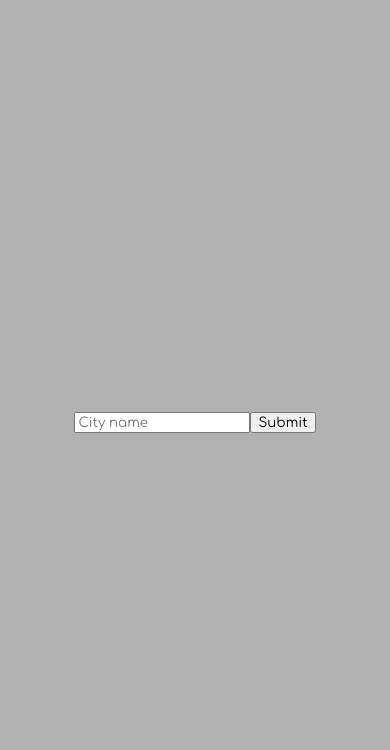
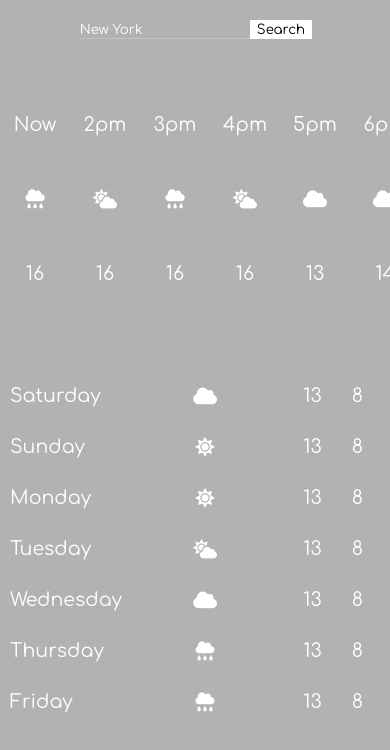
Before and after one commit to thomaspessato/ios-weather, a React (Create React App) app: page / in a window 390 px wide. Shown: the top 750 px of the page. Built offline with nearby package versions, Linux system fonts and the light colour scheme; no server answers.

Commit message:
[+] hour cards / day cards

```diff
--- a/public/index.html
+++ b/public/index.html
@@ -5,6 +5,7 @@
     <link rel="shortcut icon" href="%PUBLIC_URL%/favicon.ico" />
     <meta name="viewport" content="width=device-width, initial-scale=1" />
     <link href="https://fonts.googleapis.com/css?family=Comfortaa&display=swap" rel="stylesheet">
+    <link rel="stylesheet" href="https://cdnjs.cloudflare.com/ajax/libs/font-awesome/5.8.2/css/all.css">
     <meta name="theme-color" content="#000000" />
     <!--
       manifest.json provides metadata used when your web app is installed on a
--- a/src/App.css
+++ b/src/App.css
@@ -1,5 +1,10 @@
 * {
   font-family: 'Comfortaa', cursive;
+}
+
+body {
+  margin: 0;
+  overflow: hidden;
 }
 
 .App {
@@ -8,9 +13,10 @@
   left: 0;
   bottom: 0;
   top: 0;
-  display: flex;
+  /* display: flex; */
   justify-content: center;
   align-items: center;
+  overflow: auto;
 }
 
 .App-logo {
@@ -21,6 +27,34 @@
 
 .weather-app {
   display: flex;
+  flex-direction: column;
+  flex: 1;
+}
+
+.main-card__hourly {
+  display: flex;
+  position: relative;
+  color: white;
+  overflow: auto;
+  max-width: 1340px;
+  margin: 20px auto;
+  width: 100%;
+  /* border-bottom: 1px solid white; */
+}
+
+.main-card__daily {
+    position: relative;
+    display: flex;
+    flex-direction: column;
+    color: white;
+    border-top: 1px solid #c6c6c64f;
+    margin-bottom: 20px;
+    margin-top: 20px;
+    padding-top: 30px;
+    max-width: 1340px;
+    width: 100%;
+    justify-content: center;
+    margin: 0 auto;
 }
 
 
@@ -38,7 +72,10 @@
 }
 
 
-body {
-  margin: 0;
-  overflow: hidden;
+
+@media(max-width: 400px) {
+  .hour-card {
+      font-size: 1.2em;
+      min-width: 70px;
+  }
 }
--- a/src/App.js
+++ b/src/App.js
@@ -2,6 +2,8 @@ import React from 'react';
 import './App.css';
 import Rain from "./Rain";
 import MainCard from "./MainCard";
+import HourCard from "./HourCard";
+import DayCard from "./DayCard";
 
 class App extends React.Component {
   render() {
@@ -9,6 +11,29 @@ class App extends React.Component {
       <div style={{background: "rgba(0,0,0,0.3)"}} className="App">
         <div class="weather-app">
           <MainCard></MainCard>
+          <div class="main-card__hourly">
+              <HourCard time="Now" temperature="16" weather="rain"></HourCard>
+              <HourCard time="2pm" temperature="16" weather="sun/cloud"></HourCard>
+              <HourCard time="3pm" temperature="16" weather="rain"></HourCard>
+              <HourCard time="4pm" temperature="16" weather="sun/cloud"></HourCard>
+              <HourCard time="5pm" temperature="13" weather="cloud"></HourCard>
+              <HourCard time="6pm" temperature="14" weather="cloud"></HourCard>
+              <HourCard time="7pm" temperature="16" weather="sun"></HourCard>
+              <HourCard time="8pm" temperature="16" weather="rain"></HourCard>
+              <HourCard time="9pm" temperature="16" weather="sun/cloud"></HourCard>
+              <HourCard time="10pm" temperature="13" weather="cloud"></HourCard>
+              <HourCard time="11pm" temperature="14" weather="cloud"></HourCard>
+              <HourCard time="12pm" temperature="16" weather="sun"></HourCard>
+          </div>
+          <div class="main-card__daily">
+              <DayCard day="Saturday" maxTemperature="13" minTemperature="8" weather="cloud"></DayCard>
+              <DayCard day="Sunday" maxTemperature="13" minTemperature="8" weather="sun"></DayCard>
+              <DayCard day="Monday" maxTemperature="13" minTemperature="8" weather="sun"></DayCard>
+              <DayCard day="Tuesday" maxTemperature="13" minTemperature="8" weather="sun/cloud"></DayCard>
+              <DayCard day="Wednesday" maxTemperature="13" minTemperature="8" weather="cloud"></DayCard>
+              <DayCard day="Thursday" maxTemperature="13" minTemperature="8" weather="rain"></DayCard>
+              <DayCard day="Friday" maxTemperature="13" minTemperature="8" weather="rain"></DayCard>
+          </div>
         </div>
       </div>
     );
--- /dev/null
+++ b/src/DayCard.css
@@ -0,0 +1,43 @@
+.day-card {
+    display: flex;
+    /* justify-content: space-around; */
+    align-items: center;
+    font-size: 2em;
+    margin: 15px 0px;
+}
+
+.day-card__day {
+    flex: 1 1;
+    max-width: 90px;
+    min-width: 110px;
+}
+
+.day-card i {
+    margin: 0 50px;
+    flex: 1;
+    justify-content: center;
+    align-items: center;
+    text-align: center;
+}
+
+.day-card div {
+    width: 90px;
+    min-width: 40px;
+    /* text-align: center; */
+    display: flex;
+}
+
+.day-card div span {
+    flex: 1;
+    text-align: center;
+}
+
+@media(max-width: 400px) {
+    .day-card {
+        display: flex;
+        /* justify-content: space-around; */
+        align-items: center;
+        font-size: 19px;
+        margin: 15px 10px;
+    }
+}
--- /dev/null
+++ b/src/DayCard.js
@@ -0,0 +1,47 @@
+import React from 'react';
+import "./DayCard.css";
+import API from "./API";
+import Rain from "./Rain";
+import Clear from "./Clear";
+
+class DayCard extends React.Component {
+    constructor(props) {
+        super(props);
+        this.state = {};
+    }
+
+    render() {
+
+        let weather = "";
+        switch(this.props.weather) {
+            case "cloud":
+                weather = <i class="fas fa-cloud"></i>;
+                break;
+            case "sun":
+                weather = <i class="fas fa-sun"></i>
+                break;
+            case "rain":
+                weather = <i class="fas fa-cloud-rain"></i>
+                break;
+            case "sun/cloud":
+                weather = <i class="fas fa-cloud-sun"></i>
+                break;
+            default:
+                weather = <i class="fas fa-cloud"></i>;
+        }
+
+        return (
+            <div class="day-card">
+                <span class="day-card__day">{this.props.day}</span>
+                {weather}
+                <div>
+                    <span class="day-card__max-temp">{this.props.maxTemperature}</span>
+                    <span class="day-card__min-temp">{this.props.minTemperature}</span>
+                </div>
+            </div>
+        )
+    }
+
+}
+
+export default DayCard;
--- /dev/null
+++ b/src/HourCard.css
@@ -0,0 +1,37 @@
+
+
+.hour-card {
+    display: flex;
+    /* height: 240px; */
+    flex: 1 1;
+    align-items: center;
+    flex-direction: column;
+    justify-content: space-around;
+    font-size: 1.7em;
+    transition: all 200ms ease;
+}
+
+.hour-card:hover {
+    color: goldenrod;
+}
+
+.hour-card span {
+    margin: 15px 0;
+}
+
+@media(max-width: 400px) {
+    .hour-card {
+
+    }
+
+    .hour-card {
+        display: flex;
+        height: 240px;
+        flex: 1;
+        align-items: center;
+        flex-direction: column;
+        justify-content: space-around;
+        font-size: 1.2em;
+        min-width: 70px;
+    }
+}
--- /dev/null
+++ b/src/HourCard.js
@@ -0,0 +1,44 @@
+import React from 'react';
+import "./HourCard.css";
+import API from "./API";
+import Rain from "./Rain";
+import Clear from "./Clear";
+
+class HourCard extends React.Component {
+    constructor(props) {
+        super(props);
+        this.state = {};
+    }
+
+    render() {
+        let weather = "";
+        switch(this.props.weather) {
+            case "cloud":
+                weather = <i class="fas fa-cloud"></i>;
+                break;
+            case "sun":
+                weather = <i class="fas fa-sun"></i>
+                break;
+            case "rain":
+                weather = <i class="fas fa-cloud-rain"></i>
+                break;
+            case "sun/cloud":
+                weather = <i class="fas fa-cloud-sun"></i>
+                break;
+            default:
+                weather = <i class="fas fa-cloud"></i>;
+        }
+
+
+        return (
+            <div class="hour-card">
+                <span class="hour-card__time">{this.props.time}</span>
+                {weather}
+                <span class="hour-card__temperature">{this.props.temperature}</span>
+            </div>
+        )
+    }
+
+}
+
+export default HourCard;
--- a/src/MainCard.css
+++ b/src/MainCard.css
@@ -33,3 +33,38 @@
     font-weight: 400;
     margin: 0;
 }
+
+.main-card form {
+    margin-top: 20px;
+    margin-bottom: 20px;
+}
+
+
+
+.main-card__city-form {
+    /* display: flex; */
+    /* font-size: 32px; */
+    /* display: flex; */
+}
+
+.main-card__city-query {
+    border: none;
+    border-bottom: 1px solid rgba(255, 255, 255, 0.19);
+    text-align: left;
+    background: transparent;
+    color: white;
+}
+
+.main-card__search {
+    background: white;
+    border: none;
+    color: black;
+    border: 1px solid white;
+    transition: all 200ms ease;
+    cursor: pointer;
+}
+
+.main-card__search:hover {
+    background: lightgray;
+    border-color: lightgray;
+}
--- a/src/MainCard.js
+++ b/src/MainCard.js
@@ -3,26 +3,39 @@ import "./MainCard.css";
 import API from "./API";
 import Rain from "./Rain";
 import Clear from "./Clear";
+import HourCard from "./HourCard";
 
 class MainCard extends React.Component {
 
     constructor(props) {
         super(props);
-        this.state = {value: ''};
+        this.state = {value: 'New York'};
         this.handleChange = this.handleChange.bind(this);
         this.handleSubmit = this.handleSubmit.bind(this);
     }
 
     componentDidMount() {
         console.log("fetching data");
-        // this.getCityWeather('Porto Alegre').then((data) => {
-            // this.setState({data});
-        // })
+        this.getCityWeather(this.state.value).then((data) => {
+            this.setState({data});
+        })
+
+        this.getCityWeatherDays(7, this.state.value).then((data) => {
+            console.log(data);
+        })
     }
 
     getCityWeather(cityName) {
         return new Promise((resolve, reject) => {
             fetch(API.baseUrl+'weather?q='+cityName+'&appid='+API.appid)
+            .then(response => response.json())
+            .then(data => resolve(data), () => { reject() });
+        })
+    }
+
+    getCityWeatherDays(days, cityName) {
+        return new Promise((resolve, reject) => {
+            fetch(API.baseUrl+"forecast?q="+cityName+"&units=metric&cnt="+days+"&appid="+API.appid)
             .then(response => response.json())
             .then(data => resolve(data), () => { reject() });
         })
@@ -41,6 +54,10 @@ class MainCard extends React.Component {
             this.setState({data});
         }, () => { console.log('City not found') });
 
+        this.getCityWeatherDays(7, this.state.value).then((data) => {
+            console.log(data);
+        })
+
         event.preventDefault();
     }
 
@@ -51,19 +68,18 @@ class MainCard extends React.Component {
 
         if(this.state.data) {
             weatherInfo =
-            <div>
+            <div class="main-card">
                 <h2 class="main-card__city">{this.state.data.name}</h2>
                 <span class="main-card__status">{this.state.data.weather[0].main}</span>
                 <span class="main-card__temperature">{this.kelvinToCelcius(this.state.data.main.temp)}</span>
             </div>
-            console.log(this.state.data.weather[0].main.toUpperCase());
+
             switch (this.state.data.weather[0].main.toUpperCase()) {
                 case "RAIN":
-                    weatherType = <Rain background={"#111"} lineWidth={0.8} rainAmount={100}></Rain>;
+                    weatherType = <Rain background={"rgb(33, 54, 70)"} lineWidth={0.8} rainAmount={100}></Rain>;
                     break;
                 case "CLEAR":
-                    console.log("Placing CLEAR");
-                    weatherType = <Clear background={"rgba(41, 102, 154, 0.3)"}></Clear>;
+                    weatherType = <Clear background={"rgb(33, 54, 70)"}></Clear>;
                 default:
                     weatherType = "";
                     break;
@@ -77,11 +93,11 @@ class MainCard extends React.Component {
             <div class="main-card">
                 {weatherType}
                 <div class="main-card__content">
-                    <form onSubmit={this.handleSubmit}>
+                    <form class="main-card__city-form" onSubmit={this.handleSubmit}>
                         <label>
-                        <input type="text" placeholder="City name" value={this.state.value} onChange={this.handleChange} />
+                        <input class="main-card__city-query" type="text" placeholder="City name" value={this.state.value} onChange={this.handleChange} />
                         </label>
-                        <input type="submit" value="Submit" />
+                        <input class="main-card__search" type="submit" value="Search" />
                     </form>
                     {weatherInfo}
                 </div>
--- a/src/Rain.css
+++ b/src/Rain.css
@@ -1,6 +1,6 @@
 
 .rain {
-    background: rgb(17, 17, 17);
+    background: rgb(33, 54, 70);
     position: absolute;
     bottom: 0;
     top: 0;
```
Also changed, not shown: 1 other file (tests, documents, lock files or other folders).
